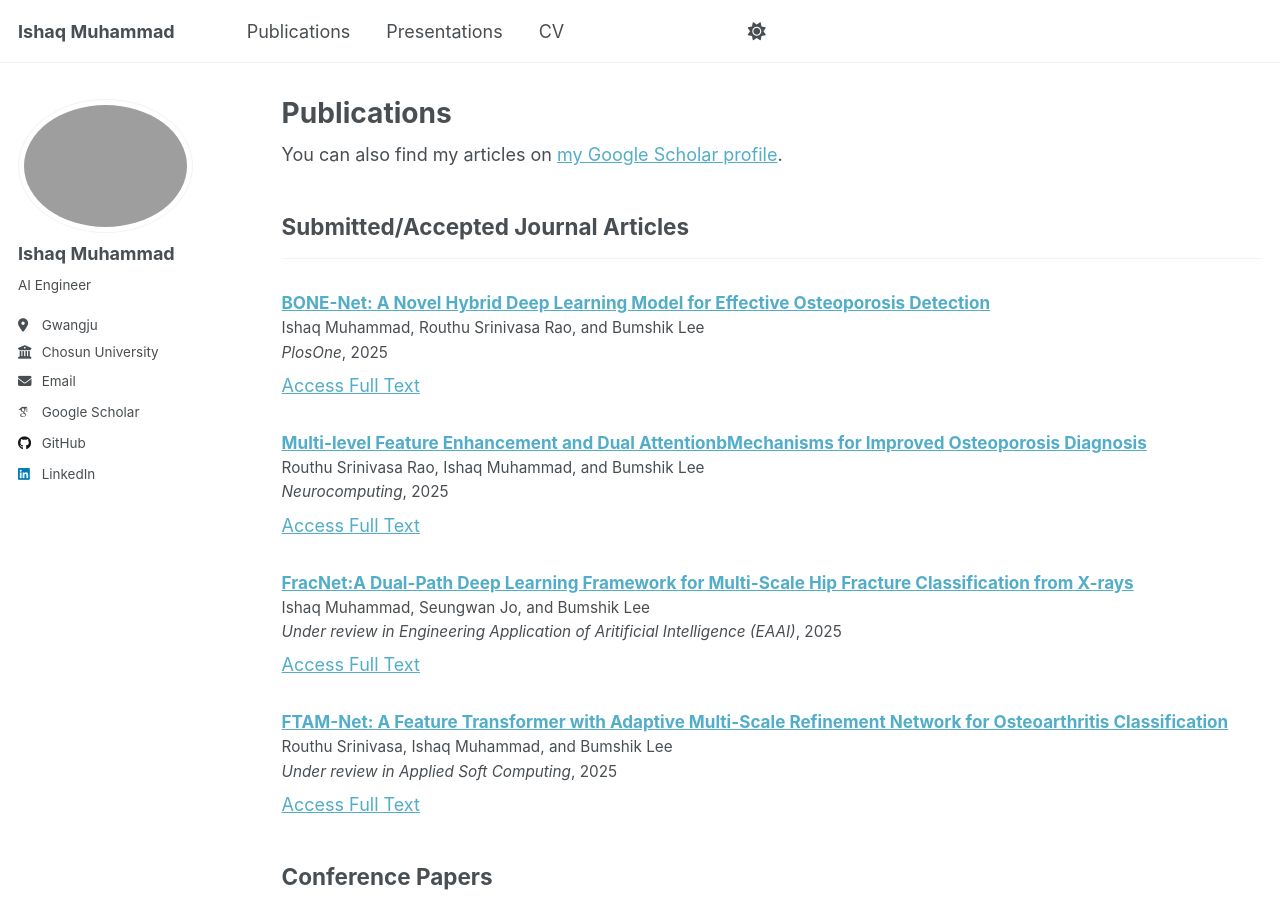
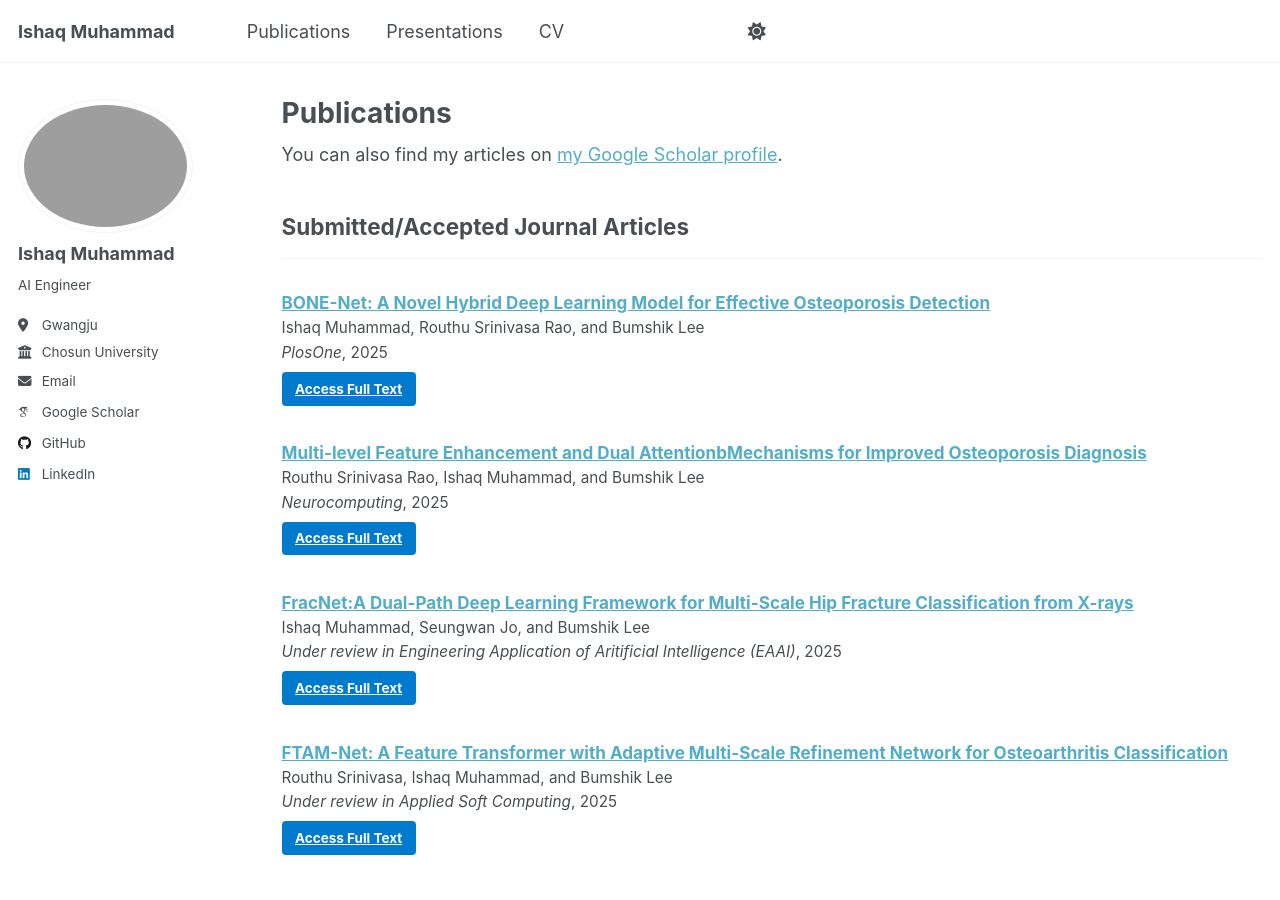
Before and after one commit to IshaqMKhan/IshaqMKhan.github.io, a Jekyll site: the page built from _pages/publications.html, in a window 1280 px wide and 900 px high. Built offline with Jekyll 4.4.1, drawn with Linux system fonts in a browser that asks for light colours; some web fonts are replaced; a script that is not in the unit is left out.

Commit message:
Update archive-single.html

```diff
--- a/_includes/archive-single.html
+++ b/_includes/archive-single.html
@@ -59,7 +59,9 @@
 
     {% if post.doi %}
   <div style="margin-top: 0.4em;">
-    <a href="{{ post.doi }}" target="_blank" class="btn-lightblue">Access Full Text</a>
+    <a href="{{ post.doi }}" target="_blank" class="btn" style="background-color:#007acc; color:white; border-color:#007acc;">
+      Access Full Text
+    </a>
   </div>
     {% endif %}
 
```
